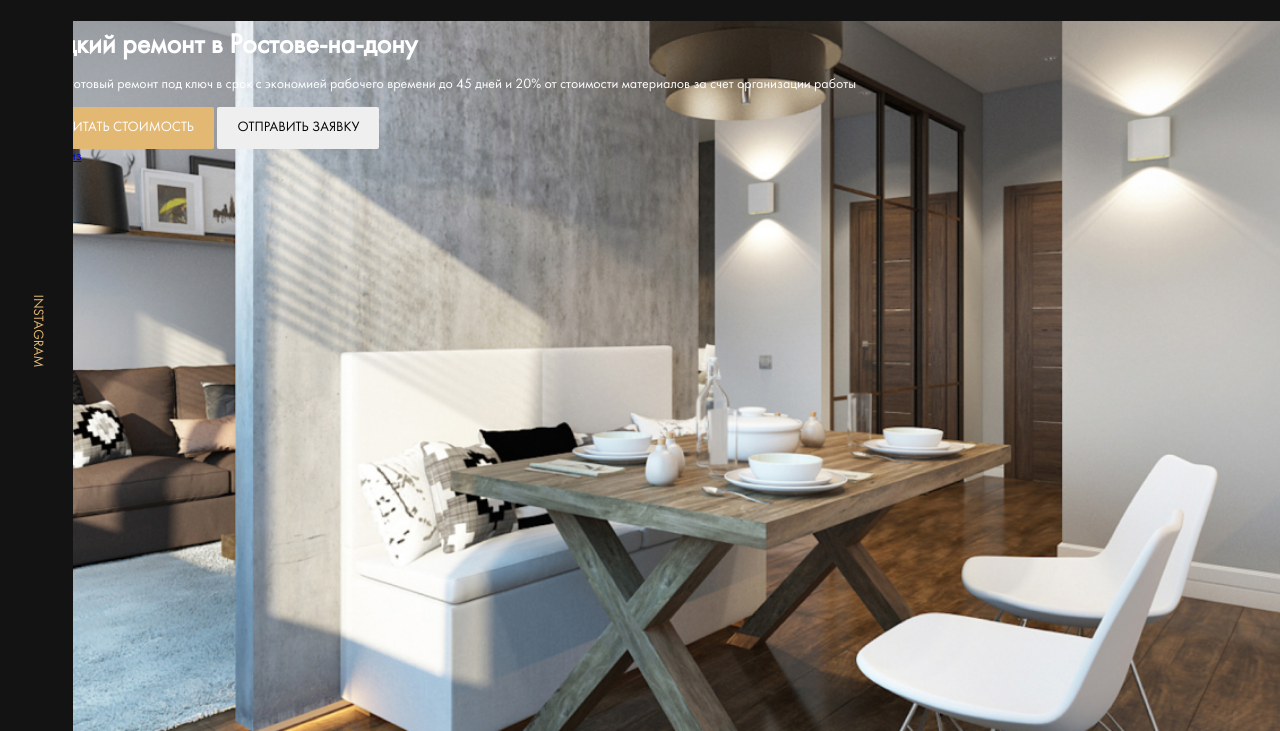
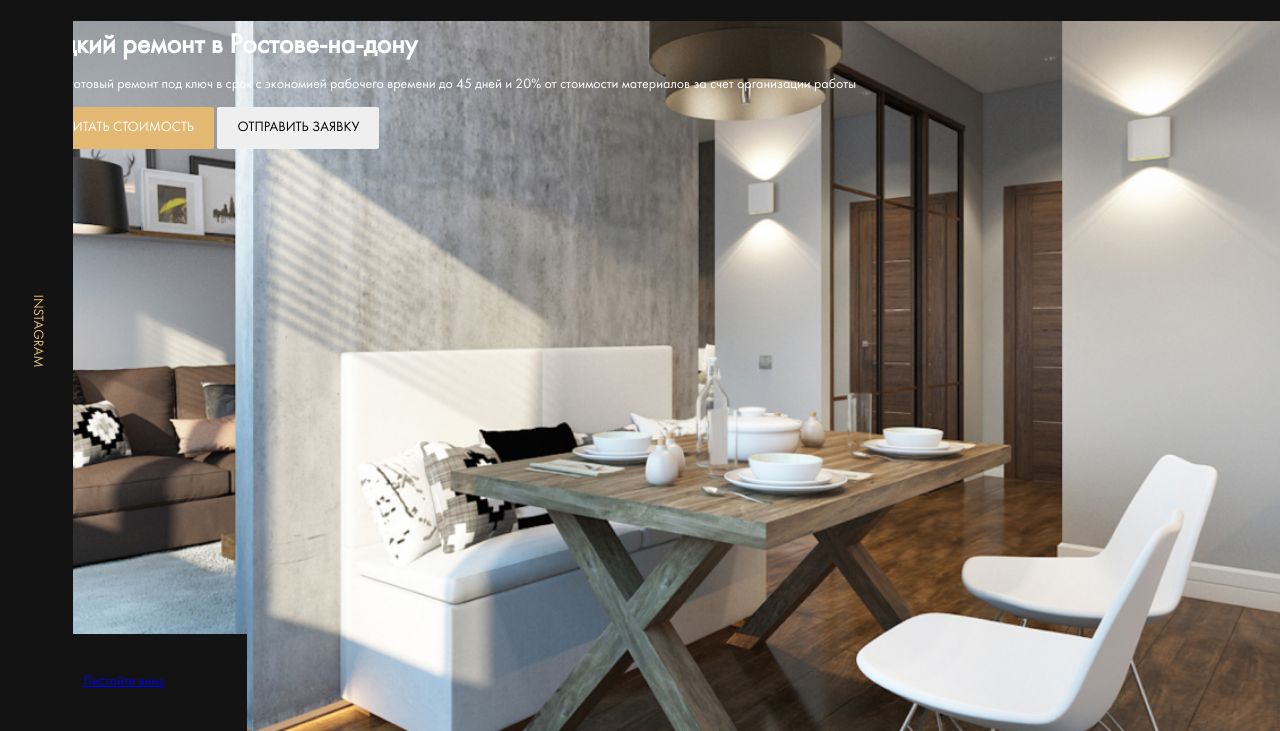
Before and after one commit to svaznoy/repair-design, a website: page src/index.html in a window 1280 px wide. Shown: the part 69-800 px from the top of the page. Drawn offline with Linux system fonts and the light colour scheme; files whose address does not match are found by name.

Commit message:
feat: add fonts Yeseva One

```diff
--- a/src/index.html
+++ b/src/index.html
@@ -55,7 +55,7 @@
                 <!-- /.hero__content -->
             </div>
             <!-- /.container -->
-            <a href="#" class="scroll-down hero__scroll">Листайте вниз</a>
+            <a href="#" class="hero__scroll-down">Листайте вниз</a>
         </section>
         <!-- /.hero -->
     </main>
--- a/src/sass/_fonts.scss
+++ b/src/sass/_fonts.scss
@@ -17,3 +17,13 @@
     font-style: normal;
     font-display: wrap;
     }
+
+@font-face {
+    font-family: 'Yeseva One';
+    src:
+    url('../fonts/YesevaOne.woff') format('woff'),
+    url('../fonts/YesevaOne.woff2') format('woff');
+    font-weight: normal;
+    font-style: normal;
+    font-display: wrap;
+    }
--- a/src/sass/templates/_hero.sass
+++ b/src/sass/templates/_hero.sass
@@ -12,6 +12,19 @@
         left: 0
         top: 0
         height: 100%
+    &__scroll-down
+        position: absolute
+        display: flex
+        justify-content: center
+        align-items: center
+        left: 0
+        bottom: 0
+        min-width: 247px
+        min-height: 97px
+        background-color: $dark
+        font-family: 'Yeseva One', sans-serif
+        color: $light
+        font-size: 12px
 .instagram
     display: flex
     justify-content: center
```
Also changed, not shown: src/css/style.css, src/fonts/YesevaOne.woff (added), src/fonts/YesevaOne.woff2 (added).
